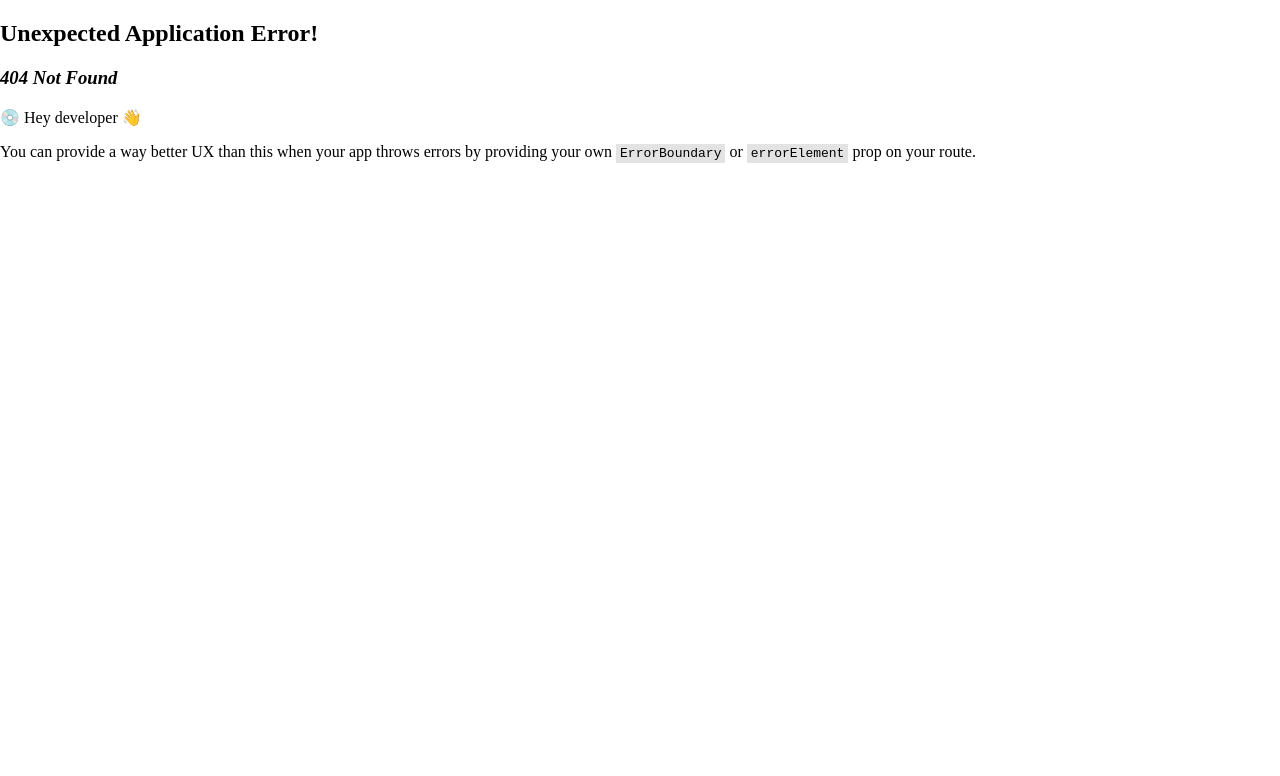
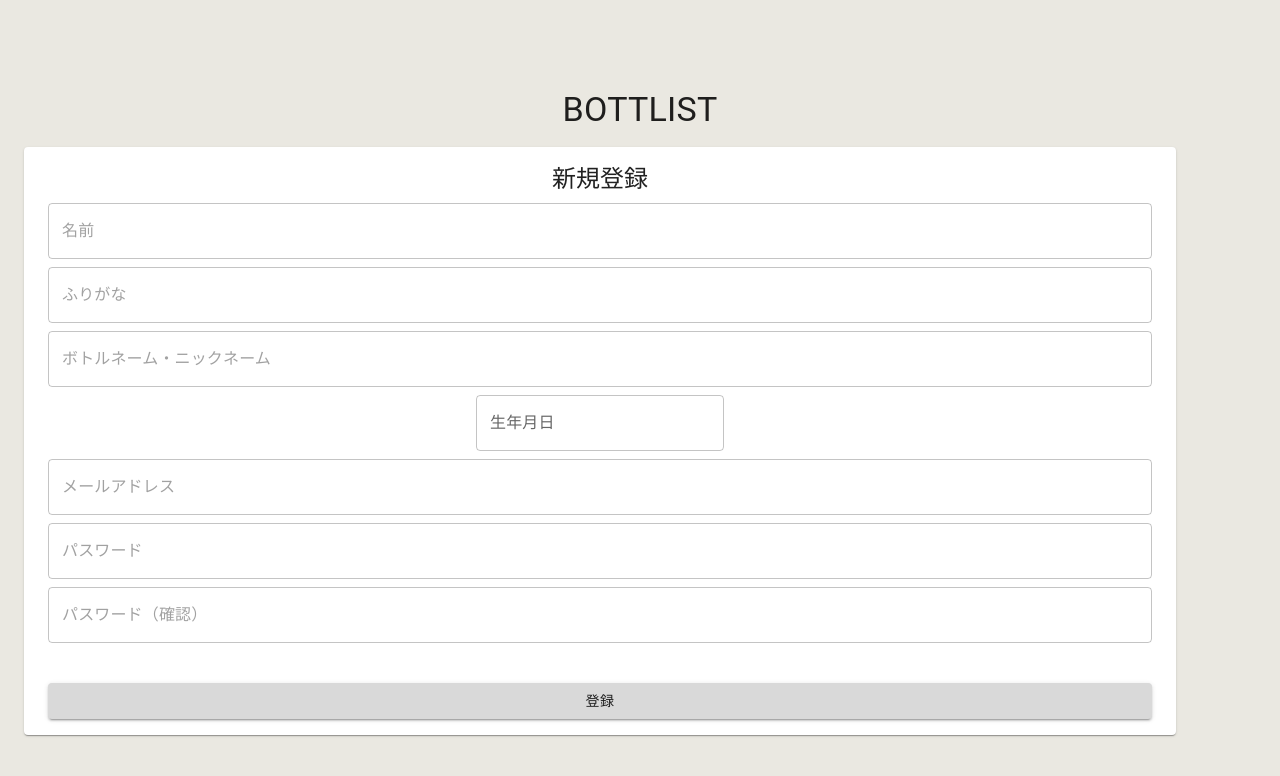
Before and after one commit to Bottlist/bottlist, a React (Create React App) app in the folder front/: page /users/register in a window 1280 px wide. Before the commit this address had no page. Shown: the top 776 px of the page. Built offline with nearby package versions, Linux system fonts and the light colour scheme.

Commit message:
店新規登録画面を作成

```diff
--- a/front/src/components/TextField.tsx
+++ b/front/src/components/TextField.tsx
@@ -1,7 +1,9 @@
 import { TextFieldProps, TextField as MuiTextField } from '@mui/material';
-import { useFormContext } from 'react-hook-form';
+import { FieldValues, Path, useFormContext } from 'react-hook-form';
 
-export const TextField = (props: TextFieldProps & { _key: string }) => {
+export const TextField = (
+  props: TextFieldProps & { _key: Path<FieldValues> }
+) => {
   const {
     register,
     getValues,
--- a/front/src/pages/Register.tsx
+++ b/front/src/pages/shops/Register.tsx
@@ -1,19 +1,26 @@
+import { CenterLayout } from '../../components/CenterLayout';
+import { DatePicker } from '../../components/DatePicker';
+import { TextField } from '../../components/TextField';
+import { yupResolver } from '@hookform/resolvers/yup';
 import { Box, Button, Stack, Typography } from '@mui/material';
-
-import { CenterLayout } from '../components/CenterLayout';
+import { useForm, FormProvider } from 'react-hook-form';
 import * as yup from 'yup';
-import { useForm, FormProvider } from 'react-hook-form';
-import { yupResolver } from '@hookform/resolvers/yup';
-import { TextField } from '../components/TextField';
-import { DatePicker } from '../components/DatePicker';
 
 const schema = yup
   .object({
     name: yup.string().required(),
     furigana: yup.string().required(),
-    nickname: yup.string().required(),
-    birthdate: yup.string().required(),
+    owner: yup
+      .object({
+        name: yup.string().required(),
+        furigana: yup.string().required(),
+      })
+      .required(),
     email: yup.string().required(),
+    landline: yup.string().required(),
+    mobile: yup.string().required(),
+    dueDate: yup.string().required(),
+    businessHours: yup.string().required(),
     password: yup.string().required(),
     passwordConfirmation: yup
       .string()
@@ -39,14 +46,15 @@ export const Register = () => {
         <form onSubmit={methods.handleSubmit(submit)}>
           <Stack spacing={1} paddingY={2} alignItems="center">
             <Typography variant="h5">新規登録</Typography>
-            <TextField placeholder="名前" _key="name" />
+            <TextField placeholder="店名" _key="name" />
             <TextField placeholder="ふりがな" _key="furigana" />
-            <TextField
-              placeholder="ボトルネーム・ニックネーム"
-              _key="nickname"
-            />
-            <DatePicker label="生年月日" _key="birthdate" control={control} />
+            <TextField placeholder="代表者名" _key="owner.name" />
+            <TextField placeholder="ふりがな" _key="owner.furigana" />
             <TextField placeholder="メールアドレス" _key="email" />
+            <TextField placeholder="TEL（店）" _key="landline" />
+            <TextField placeholder="TEL（携帯）" _key="mobile" />
+            <TextField placeholder="ボトルキープ期限" _key="dueDate" />
+            <TextField placeholder="営業日時" _key=" businessHours" />
             <TextField placeholder="パスワード" _key="password" />
             <TextField
               placeholder="パスワード（確認）"
--- /dev/null
+++ b/front/src/pages/shops/router.tsx
@@ -0,0 +1,8 @@
+import { Register } from './Register';
+
+export const shopsRouter = [
+  {
+    path: 'register',
+    element: <Register />,
+  },
+];
--- /dev/null
+++ b/front/src/pages/users/Register.tsx
@@ -0,0 +1,64 @@
+import { CenterLayout } from '../../components/CenterLayout';
+import { DatePicker } from '../../components/DatePicker';
+import { TextField } from '../../components/TextField';
+import { yupResolver } from '@hookform/resolvers/yup';
+import { Box, Button, Stack, Typography } from '@mui/material';
+import { useForm, FormProvider } from 'react-hook-form';
+import * as yup from 'yup';
+
+const schema = yup
+  .object({
+    name: yup.string().required(),
+    furigana: yup.string().required(),
+    nickname: yup.string().required(),
+    birthdate: yup.string().required(),
+    email: yup.string().required(),
+    password: yup.string().required(),
+    passwordConfirmation: yup
+      .string()
+      .required()
+      .oneOf([yup.ref('password')], 'Passwords must match'),
+  })
+  .required();
+type FormType = yup.InferType<typeof schema>;
+
+export const Register = () => {
+  const methods = useForm<FormType>({
+    resolver: yupResolver(schema),
+  });
+  const { control } = methods;
+
+  const submit = () => {
+    console.log('TBD');
+  };
+
+  return (
+    <CenterLayout spacing={2}>
+      <FormProvider {...methods}>
+        <form onSubmit={methods.handleSubmit(submit)}>
+          <Stack spacing={1} paddingY={2} alignItems="center">
+            <Typography variant="h5">新規登録</Typography>
+            <TextField placeholder="名前" _key="name" />
+            <TextField placeholder="ふりがな" _key="furigana" />
+            <TextField
+              placeholder="ボトルネーム・ニックネーム"
+              _key="nickname"
+            />
+            <DatePicker label="生年月日" _key="birthdate" control={control} />
+            <TextField placeholder="メールアドレス" _key="email" />
+            <TextField placeholder="パスワード" _key="password" />
+            <TextField
+              placeholder="パスワード（確認）"
+              _key="passwordConfirmation"
+            />
+            <Box paddingTop={4} width="100%">
+              <Button fullWidth type="submit">
+                登録
+              </Button>
+            </Box>
+          </Stack>
+        </form>
+      </FormProvider>
+    </CenterLayout>
+  );
+};
--- /dev/null
+++ b/front/src/pages/users/router.tsx
@@ -0,0 +1,8 @@
+import { Register } from './Register';
+
+export const usersRouter = [
+  {
+    path: 'register',
+    element: <Register />,
+  },
+];
```
Also changed, not shown: front/src/index.tsx (+10 -5 lines).
